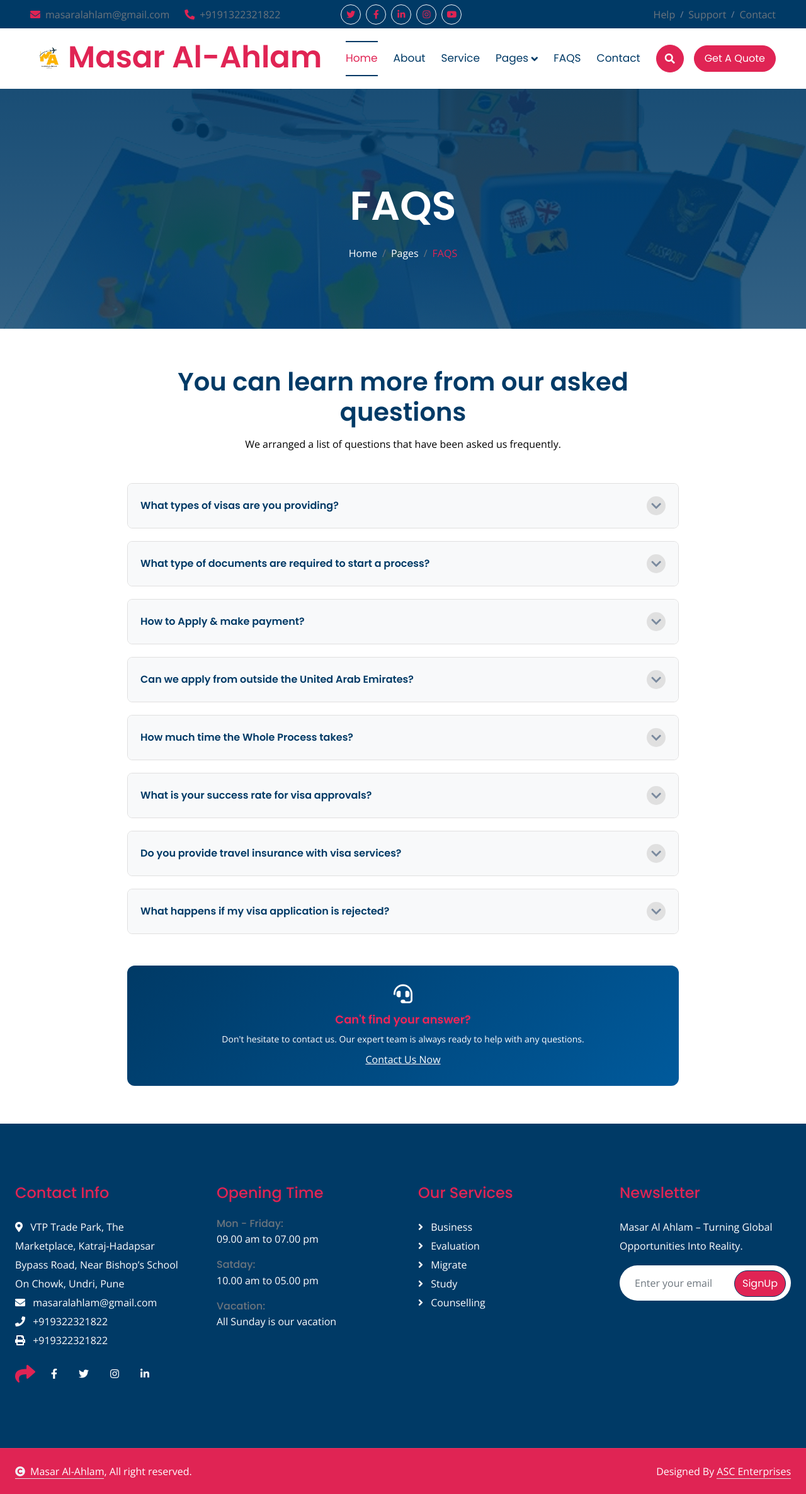
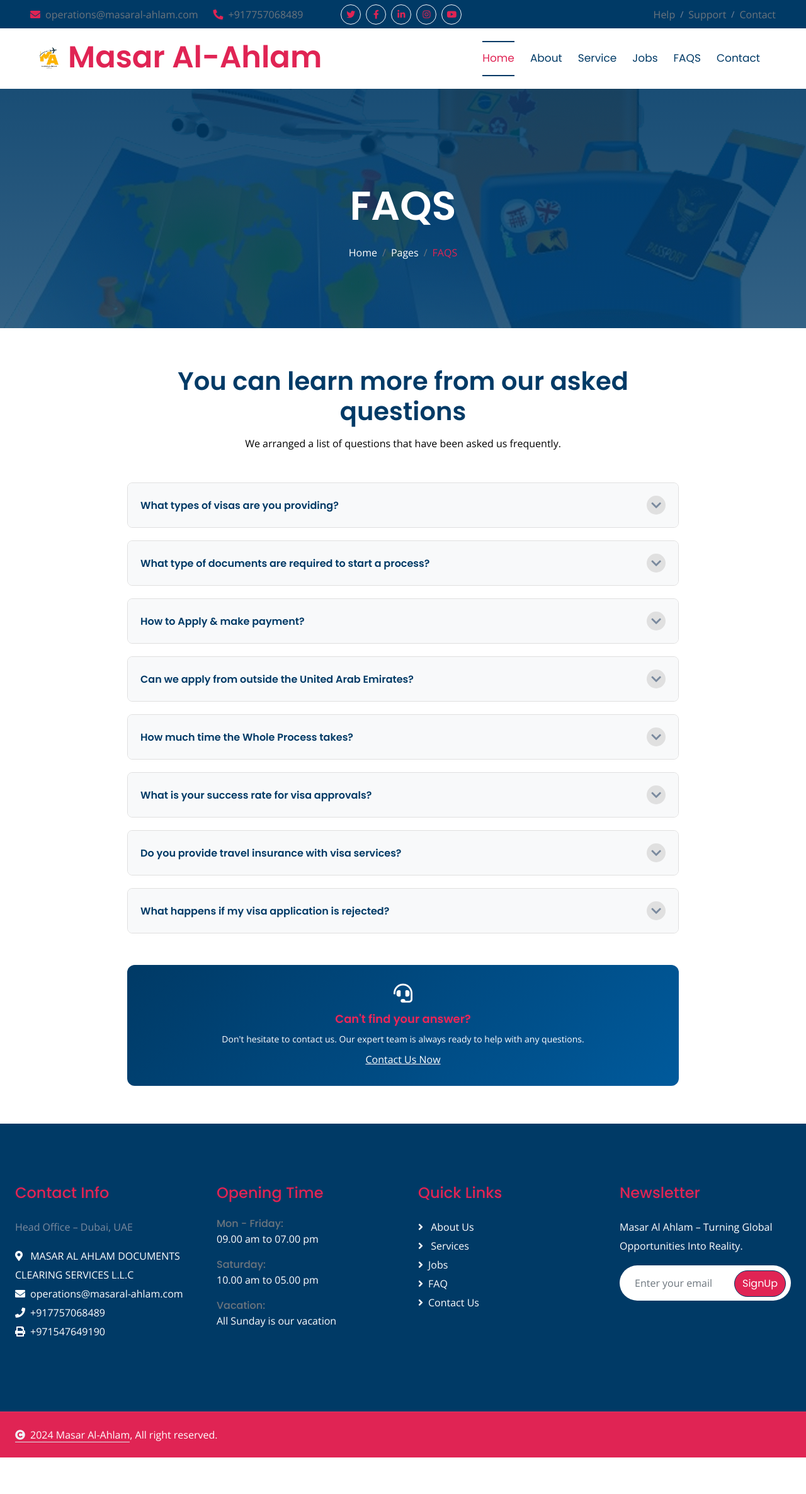
Before and after one commit to mahmoodkhan944/Masar_Al-Ahlam, a website: page public/faq.html in a window 1280 px wide. Shown: the whole page at 63% size. After the commit the page ends 2314 px from the top, so only its background shows below. Drawn offline with nearby package versions, Linux system fonts and the light colour scheme; files whose address does not match are found by name.

Commit message:
Update faq.html

```diff
--- a/public/faq.html
+++ b/public/faq.html
@@ -49,10 +49,10 @@
     <div class="row gx-0 align-items-center">
       <div class="col-lg-5 text-center text-lg-start mb-lg-0">
         <div class="d-flex">
-                    <a href="#" class="text-muted me-4"><i
-                            class="fas fa-envelope text-secondary me-2"></i>masaralahlam@gmail.com</a>
-                    <a href="#" class="text-muted me-0"><i
-                            class="fas fa-phone-alt text-secondary me-2"></i>+9191322321822</a>
+          <a href="mailto:operations@masaral-ahlam.com" class="text-muted me-4"><i
+              class="fas fa-envelope text-secondary me-2"></i>operations@masaral-ahlam.com</a>
+          <a href="tel:+917757068489" class="text-muted me-0"><i
+              class="fas fa-phone-alt text-secondary me-2"></i>+917757068489</a>
         </div>
       </div>
       <div class="col-lg-3 row-cols-1 text-center mb-2 mb-lg-0">
@@ -71,9 +71,9 @@
       </div>
       <div class="col-lg-4 text-center text-lg-end">
         <div class="d-inline-flex align-items-center" style="height: 45px;">
-                    <a href="#" class="text-muted me-2"> Help</a><small> / </small>
-                    <a href="#" class="text-muted mx-2"> Support</a><small> / </small>
-                    <a href="/contact.html" class="text-muted ms-2"> Contact</a>
+          <a href="contact.html" class="text-muted me-2"> Help</a><small> / </small>
+          <a href="contact.html" class="text-muted mx-2"> Support</a><small> / </small>
+          <a href="contact.html" class="text-muted ms-2"> Contact</a>
         </div>
       </div>
     </div>
@@ -84,8 +84,7 @@
   <div class="container-fluid nav-bar p-0">
     <nav class="navbar navbar-expand-lg navbar-light bg-white px-4 px-lg-5 py-3 py-lg-0">
       <a href="" class="navbar-brand p-0">
-                <h1 class="display-5 text-secondary m-0"><img src="img/1000444675.jpg" class="img-fluid" alt="">Masar
-                    Al-Ahlam
+        <h1 class="display-5 text-secondary m-0"><img src="img/1000444675.jpg" class="img-fluid" alt="">Masar Al-Ahlam
         </h1>
         <!-- <img src="img/logo.png" alt="Logo"> -->
       </a>
@@ -97,31 +96,16 @@
           <a href="index.html" class="nav-item nav-link active">Home</a>
           <a href="about.html" class="nav-item nav-link">About</a>
           <a href="service.html" class="nav-item nav-link">Service</a>
-                    <div class="nav-item dropdown">
-                        <a href="#" class="nav-link" data-bs-toggle="dropdown"><span
-                                class="dropdown-toggle">Pages</span></a>
-                        <div class="dropdown-menu m-0">
-                            <a href="feature.html" class="dropdown-item">Feature</a>
-                            <a href="countries.html" class="dropdown-item">Countries</a>
-                            <a href="testimonial.html" class="dropdown-item">Testimonial</a>
-                            <a href="mission.html" class="dropdown-item">Mission</a>
-                            <a href="404.html" class="dropdown-item">404 Page</a>
-                        </div>
-                    </div>
+          <a href="jobs.html" class="nav-item nav-link">Jobs</a>
           <a href="faq.html" class="nav-item nav-link">FAQS</a>
           <a href="contact.html" class="nav-item nav-link">Contact</a>
         </div>
-                <button class="btn btn-primary btn-md-square border-secondary mb-3 mb-md-3 mb-lg-0 me-3"
-                    data-bs-toggle="modal" data-bs-target="#searchModal"><i class="fas fa-search"></i></button>
-                <a href=""
-                    class="btn btn-primary border-secondary rounded-pill py-2 px-4 px-lg-3 mb-3 mb-md-3 mb-lg-0">Get A
-                    Quote</a>
       </div>
     </nav>
   </div>
   <!-- Navbar & Hero End -->
 
-    <!-- Modal Search Start -->
+  <!-- Modal Search Start
     <div class="modal fade" id="searchModal" tabindex="-1" aria-labelledby="exampleModalLabel" aria-hidden="true">
         <div class="modal-dialog modal-fullscreen">
             <div class="modal-content rounded-0">
@@ -139,7 +123,7 @@
             </div>
         </div>
     </div>
-    <!-- Modal Search End -->
+     Modal Search End -->
 
   <!-- Header Start -->
   <div class="container-fluid bg-breadcrumb">
@@ -197,14 +181,18 @@
         <h5>Can we apply from outside the United Arab Emirates?</h5>
         <div class="faq-icon"><i class="fas fa-chevron-down"></i></div>
       </div>
-            <div class="faq-content"> Yes, Masar Al-Ahlam caters to applicants from various locations globally. Our online platform allows you to apply for visas from anywhere, ensuring a seamless and accessible application process. </div>
+      <div class="faq-content"> Yes, Masar Al-Ahlam caters to applicants from various locations globally. Our online
+        platform allows you to apply for visas from anywhere, ensuring a seamless and accessible application process.
+      </div>
     </div>
     <div class="faq-item">
       <div class="faq-header" onclick="toggleFAQ(this)">
         <h5>How much time the Whole Process takes?</h5>
         <div class="faq-icon"><i class="fas fa-chevron-down"></i></div>
       </div>
-            <div class="faq-content"> The processing time for visa applications varies based on the type of visa and other factors. Rapidline Immigration strives to expedite the process and keep applicants informed about the status of their application through real-time tracking features.</div>
+      <div class="faq-content"> The processing time for visa applications varies based on the type of visa and other
+        factors. Rapidline Immigration strives to expedite the process and keep applicants informed about the status of
+        their application through real-time tracking features.</div>
     </div>
     <div class="faq-item">
       <div class="faq-header" onclick="toggleFAQ(this)">
@@ -252,18 +240,14 @@
         <div class="col-md-6 col-lg-6 col-xl-3">
           <div class="footer-item d-flex flex-column">
             <h4 class="text-secondary mb-4">Contact Info</h4>
-                        <a href=""><i class="fa fa-map-marker-alt me-2"></i> VTP Trade Park, The Marketplace,
-                            Katraj-Hadapsar Bypass Road, Near Bishop’s School On Chowk, Undri, Pune</a>
-                        <a href=""><i class="fas fa-envelope me-2"></i> masaralahlam@gmail.com</a>
-                        <a href=""><i class="fas fa-phone me-2"></i> +919322321822</a>
-                        <a href="" class="mb-3"><i class="fas fa-print me-2"></i> +919322321822</a>
-                        <div class="d-flex align-items-center">
-                            <i class="fas fa-share fa-2x text-secondary me-2"></i>
-                            <a class="btn mx-1" href=""><i class="fab fa-facebook-f"></i></a>
-                            <a class="btn mx-1" href=""><i class="fab fa-twitter"></i></a>
-                            <a class="btn mx-1" href=""><i class="fab fa-instagram"></i></a>
-                            <a class="btn mx-1" href=""><i class="fab fa-linkedin-in"></i></a>
-                        </div>
+            <p>Head Office – Dubai, UAE</p>
+            <a href="https://maps.app.goo.gl/ewc6dag6HVgyrLPM6" target="_blank"><i
+                class="fa fa-map-marker-alt me-2"></i> MASAR AL AHLAM DOCUMENTS CLEARING SERVICES L.L.C</a>
+            <a href="mailto:operations@masaral-ahlam.com" target="_blank"><i
+                class="fas fa-envelope me-2"></i>operations@masaral-ahlam.com</a>
+            <a href="tel:+917757068489"><i class="fas fa-phone me-2"></i>+917757068489</a>
+            <a href="+971547649190" class="mb-3"><i class="fas fa-print me-2"></i>+971547649190</a>
+
           </div>
         </div>
         <div class="col-md-6 col-lg-6 col-xl-3">
@@ -274,7 +258,7 @@
               <p class="text-white mb-0">09.00 am to 07.00 pm</p>
             </div>
             <div class="mb-3">
-                            <h6 class="text-muted mb-0">Satday:</h6>
+              <h6 class="text-muted mb-0">Saturday:</h6>
               <p class="text-white mb-0">10.00 am to 05.00 pm</p>
             </div>
             <div class="mb-3">
@@ -285,12 +269,12 @@
         </div>
         <div class="col-md-6 col-lg-6 col-xl-3">
           <div class="footer-item d-flex flex-column">
-                        <h4 class="text-secondary mb-4">Our Services</h4>
-                        <a href="#" class=""><i class="fas fa-angle-right me-2"></i> Business</a>
-                        <a href="#" class=""><i class="fas fa-angle-right me-2"></i> Evaluation</a>
-                        <a href="#" class=""><i class="fas fa-angle-right me-2"></i> Migrate</a>
-                        <a href="#" class=""><i class="fas fa-angle-right me-2"></i> Study</a>
-                        <a href="#" class=""><i class="fas fa-angle-right me-2"></i> Counselling</a>
+            <h4 class="text-secondary mb-4">Quick Links</h4>
+            <a href="about.html" class=""><i class="fas fa-angle-right me-2"></i> About Us</a>
+            <a href="service.html" class=""><i class="fas fa-angle-right me-2"></i> Services</a>
+            <a href="feature.html" class=""><i class="fas fa-angle-right me-2"></i>Jobs</a>
+            <a href="faq.html" class=""><i class="fas fa-angle-right me-2"></i>FAQ</a>
+            <a href="contact.html" class=""><i class="fas fa-angle-right me-2"></i>Contact Us</a>
           </div>
         </div>
         <div class="col-md-6 col-lg-6 col-xl-3">
@@ -310,21 +294,19 @@
   </div>
   <!-- Footer End -->
 
-
   <!-- Copyright Start -->
   <div class="container-fluid copyright py-4">
     <div class="container">
       <div class="row g-4 align-items-center">
         <div class="col-md-6 text-center text-md-start mb-md-0">
           <span class="text-white"><a href="#" class="border-bottom text-white"><i
-                                class="fas fa-copyright text-light me-2"></i>Masar Al-Ahlam</a>, All right
-                        reserved.</span>
+                class="fas fa-copyright text-light me-2"></i>2024 Masar Al-Ahlam</a>, All right reserved.</span>
         </div>
         <div class="col-md-6 text-center text-md-end text-white">
           <!--/*** This template is free as long as you keep the below author’s credit link/attribution link/backlink. ***/-->
           <!--/*** If you'd like to use the template without the below author’s credit link/attribution link/backlink, ***/-->
           <!--/*** you can purchase the Credit Removal License from "https://htmlcodex.com/credit-removal". ***/-->
-                    Designed By <a class="border-bottom text-white" href="">ASC Enterprises</a>
+
         </div>
       </div>
     </div>
@@ -366,7 +348,7 @@
     }
 
     // Hide spinner on load
-        window.addEventListener('load', function() {
+    window.addEventListener('load', function () {
       document.getElementById('spinner').style.display = 'none';
     });
   </script>
```
Lines whose indentation alone changed are shown as unchanged.
